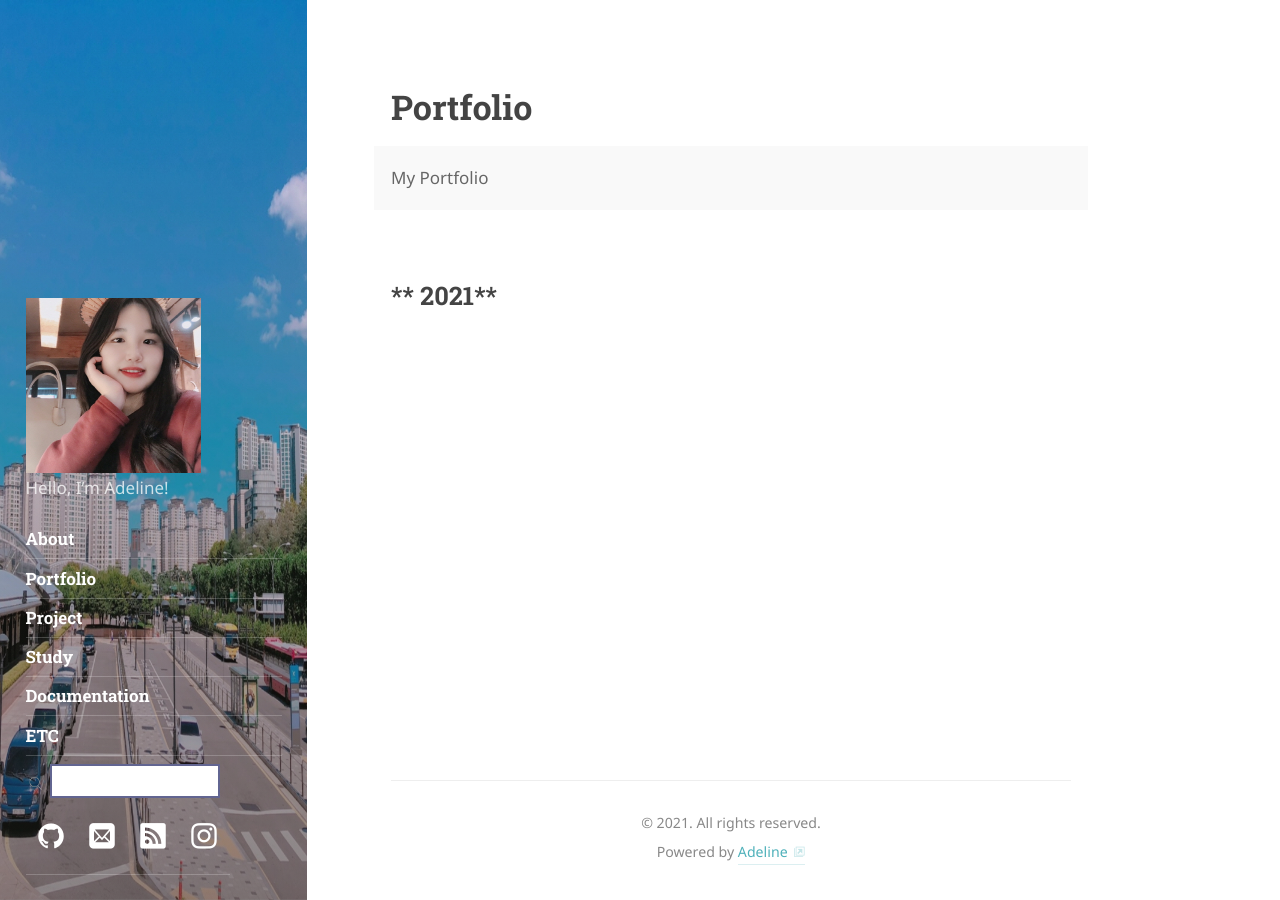
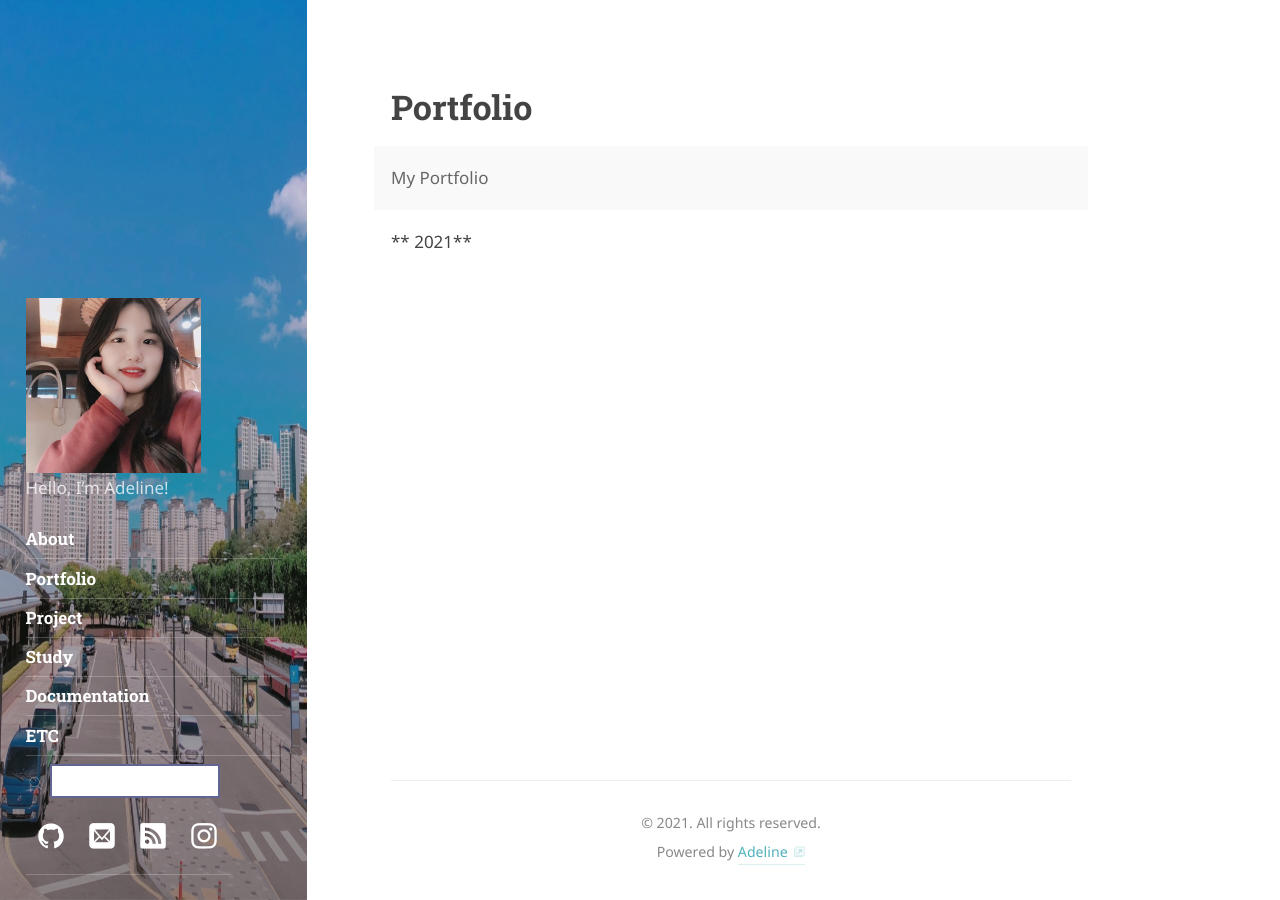
Before and after one commit to Wonji-Park/Classy, a Jekyll site: the page built from _featured_tags/Portfolio.md, in a window 1280 px wide. Built offline with Jekyll 4.4.1, drawn with Linux system fonts in a browser that asks for light colours; nearby versions of some CDN libraries; some web fonts are replaced.

```diff
--- a/_featured_tags/Portfolio.md
+++ b/_featured_tags/Portfolio.md
@@ -8,4 +8,4 @@ description: |
   My Portfolio
 published: true
 ---
-## ** 2021**
+** 2021**
```
